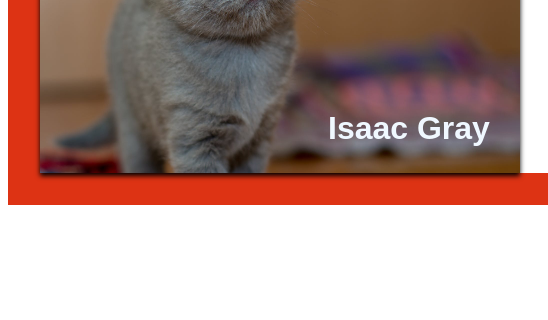
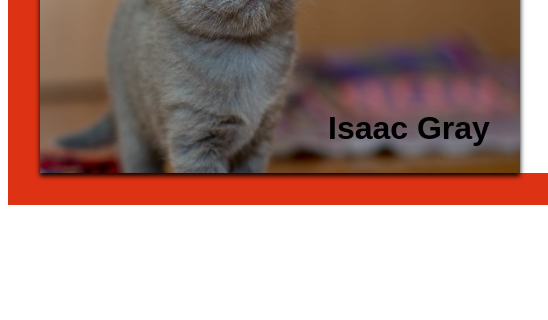
Before and after one commit to Crn0/Homepage, a website: page index.html in a window 1280 px wide. Shown: the part 234-554 px from the top of the page, 0-548 px from the left. Drawn offline with nearby package versions, Linux system fonts and the light colour scheme; a web font is replaced by a local one.

Commit message:
Change name color

```diff
--- a/style.css
+++ b/style.css
@@ -1,6 +1,6 @@
 :root {
     --header-background-color: #dd3314;
-    --name-color: aliceblue;
+    --name-color: 00008b;
     --about-me-background-color:white;
     --background-color:tomato;
 }
```
